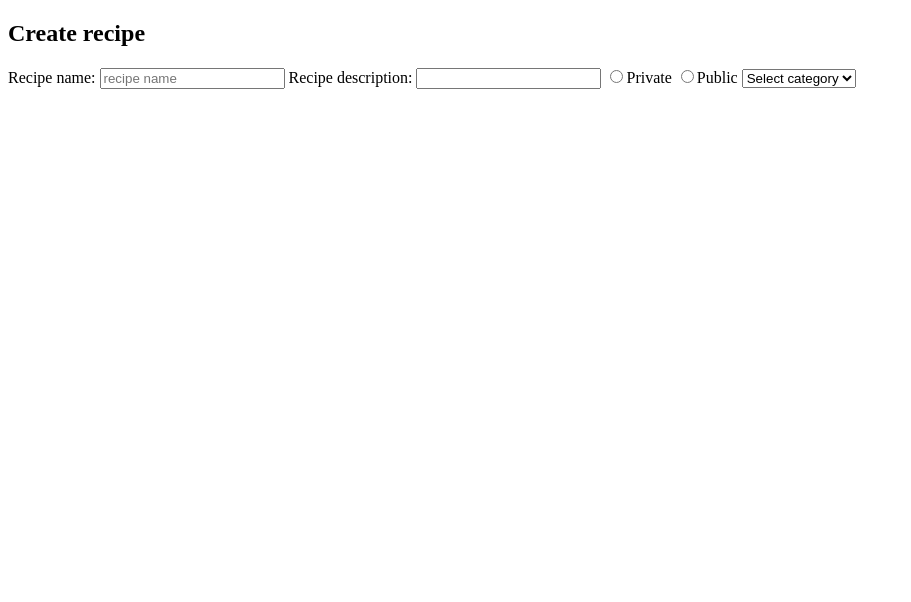
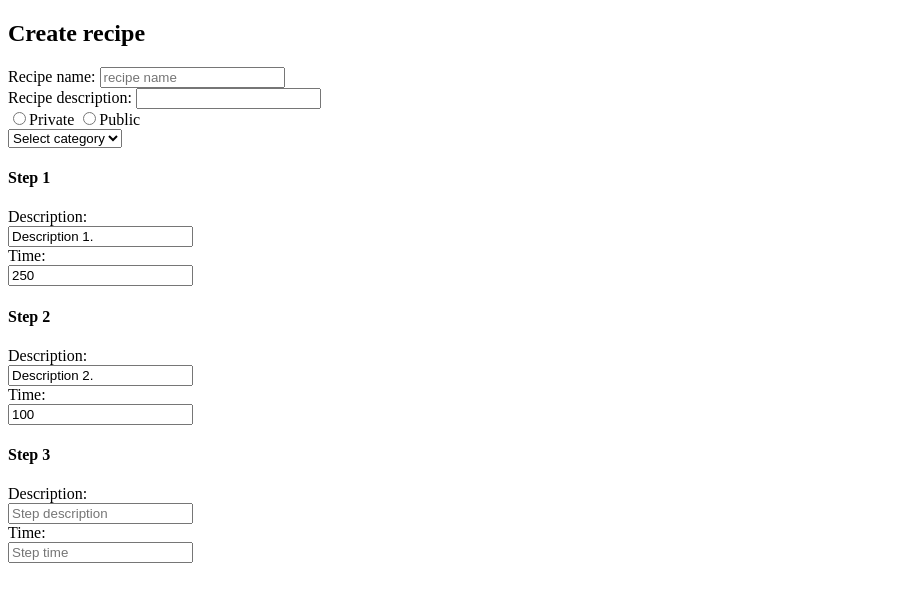
Before and after one commit to Lnola/StepByStep, a Svelte app in the folder client/: page /recipes/create in a window 1280 px wide. Shown: the top 602 px of the page, without its empty margins (0-911 px from the left). Built offline with nearby package versions, Linux system fonts and the light colour scheme; what http-status-codes would draw is missing.

Commit message:
Base component structure for recipe creation.

```diff
--- a/client/src/components/recipes/CreateRecipe.svelte
+++ b/client/src/components/recipes/CreateRecipe.svelte
@@ -1,41 +1,39 @@
 <script>
+  import CreateRecipeForm from './CreateRecipeForm.svelte';
 
   const categories = [
     {
       id: 1,
-            name: "meat"
+      name: 'meat',
     },
     {
       id: 2,
-            name: "italian"
-        }
-    ]
+      name: 'italian',
+    },
+  ];
 
-    const handleFormSubmit = (e) => {
+  const steps = [
+    {
+      description: 'Description 1.',
+      time: '250',
+      orderNumber: 1,
+    },
+    {
+      description: 'Description 2.',
+      time: '100',
+      orderNumber: 2,
+    },
+    {
+      description: '',
+      time: '',
+      orderNumber: 3,
+    },
+  ];
+
+  const handleFormSubmit = e => {
     console.log(e);
-    }
-
+  };
 </script>
 
 <h2>Create recipe</h2>
-<form on:submit|preventDefault={handleFormSubmit}>
-    <label for="name">Recipe name: </label>
-    <input name="name" placeholder="recipe name"/>
-
-    <label for="description">Recipe description: </label>
-    <input type="textbox" name="description"/>
-
-    <input type="radio" name="isPublished" value="false" />Private
-    <input type="radio" name="isPublished" value="true" />Public
-
-    <select name="categoryId">
-        <option selected disabled value="">Select category</option>
-        {#each categories as category }
-            <option value={category.id}>{category.name}</option>
-        {/each}
-    </select>
-</form>
-
-<style>
-
-</style>
+<CreateRecipeForm categories={categories} steps={steps} />
--- /dev/null
+++ b/client/src/components/recipes/CreateRecipeForm.svelte
@@ -0,0 +1,43 @@
+<script>
+  import { createEventDispatcher } from 'svelte';
+  import CreateStepsList from './CreateStepsList.svelte';
+
+  export let categories;
+  export let steps;
+
+  const dispatch = createEventDispatcher();
+</script>
+
+<form class="form" on:submit|preventDefault={dispatch('create-recipe')}>
+  <div class="item">
+    <label for="name">Recipe name: </label>
+    <input name="name" placeholder="recipe name" />
+  </div>
+  <div class="item">
+    <label for="description">Recipe description: </label>
+    <input type="textbox" name="description" />
+  </div>
+  <div class="item">
+    <input type="radio" name="isPublished" value="false" />Private
+    <input type="radio" name="isPublished" value="true" />Public
+  </div>
+  <div class="item">
+    <select name="categoryId">
+      <option selected disabled value="">Select category</option>
+      {#each categories as category}
+        <option value={category.id}>{category.name}</option>
+      {/each}
+    </select>
+  </div>
+  <div class="item" />
+</form>
+<CreateStepsList steps={steps} />
+
+<style>
+  .form {
+    display: grid;
+  }
+
+  .item {
+  }
+</style>
--- /dev/null
+++ b/client/src/components/recipes/CreateStepForm.svelte
@@ -0,0 +1,16 @@
+<script>
+  export let step;
+</script>
+
+<form>
+  <label class="item" for="description">Description: </label>
+  <input class="item" name="description" value={step.description} placeholder="Step description" />
+  <label class="item" for="time">Time: </label>
+  <input class="item" name="time" value={step.time} placeholder="Step time" />
+</form>
+
+<style>
+  .item {
+    display: block;
+  }
+</style>
--- /dev/null
+++ b/client/src/components/recipes/CreateStepItem.svelte
@@ -0,0 +1,8 @@
+<script>
+  import CreateStepForm from './CreateStepForm.svelte';
+
+  export let step;
+</script>
+
+<h4>Step {step.orderNumber}</h4>
+<CreateStepForm step={step} />
--- /dev/null
+++ b/client/src/components/recipes/CreateStepsList.svelte
@@ -0,0 +1,9 @@
+<script>
+  import CreateStepItem from './CreateStepItem.svelte';
+
+  export let steps;
+</script>
+
+{#each steps as step}
+  <CreateStepItem step={step} />
+{/each}
```
Lines whose indentation alone changed are shown as unchanged.
